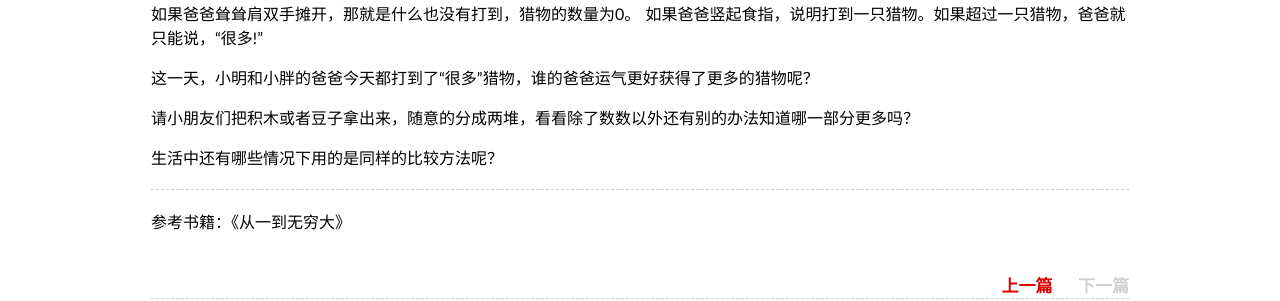
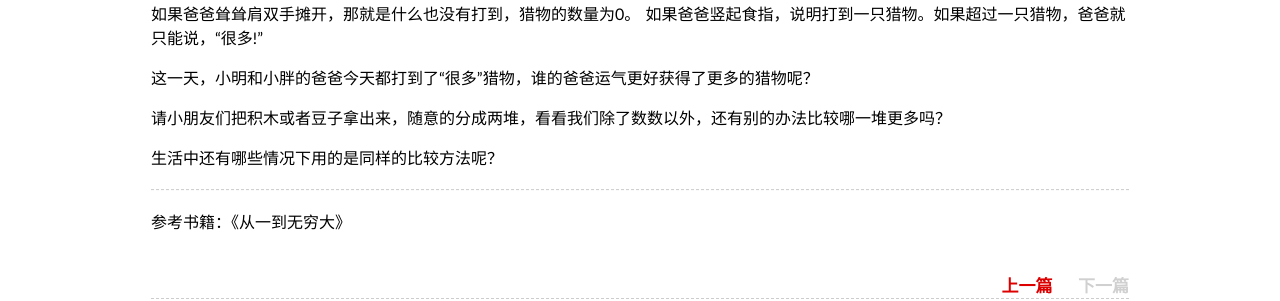
Before and after one commit to ccpaging/ccpaging.github.io, a Jekyll site: the page built from _posts/2014-04-26-L1-one-much.md, in a window 1280 px wide. Shown: the part 401-702 px from the top of the page. Built offline with Jekyll 4.4.1, drawn with Linux system fonts in a browser that asks for light colours; comment, search, counter and statistics services are not loaded.

Commit message:
New post

```diff
--- a/_posts/2014-04-26-L1-one-much.md
+++ b/_posts/2014-04-26-L1-one-much.md
@@ -26,7 +26,7 @@ mathjax: false
 
 这一天，小明和小胖的爸爸今天都打到了“很多”猎物，谁的爸爸运气更好获得了更多的猎物呢？
 
-请小朋友们把积木或者豆子拿出来，随意的分成两堆，看看除了数数以外还有别的办法知道哪一部分更多吗？
+请小朋友们把积木或者豆子拿出来，随意的分成两堆，看看我们除了数数以外，还有别的办法比较哪一堆更多吗？
 
 生活中还有哪些情况下用的是同样的比较方法呢？
 
```
